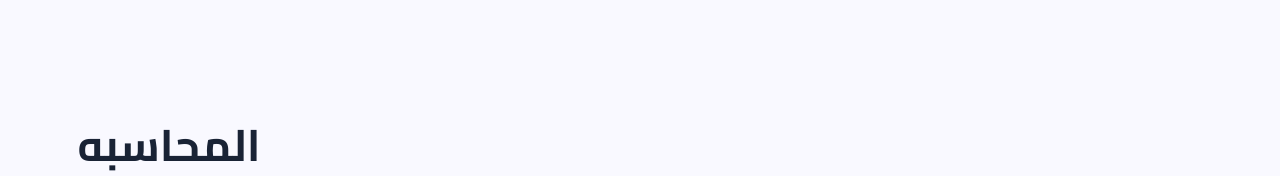
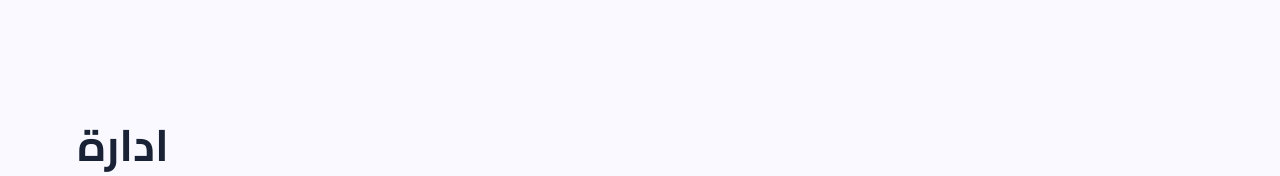
Before and after one commit to AZ-BUSINESS/az1, a plain HTML site: page ادارة.html in a window 1280 px wide. Shown: the part 777-953 px from the top of the page. Drawn offline with Linux system fonts and the light colour scheme; files whose address does not match are found by name.

Commit message:
Update ادارة.html

```diff
--- a/ادارة.html
+++ b/ادارة.html
@@ -235,7 +235,7 @@
             <div class="row align-items-end mb--60">
                 <div class="col-lg-6 col-md-6">
                     <div class="section-title text-start">
-                        <h2 class="title">المحاسبه</h2>
+                        <h2 class="title">ادارة</h2>
 
                     </div>
                 </div>
```
